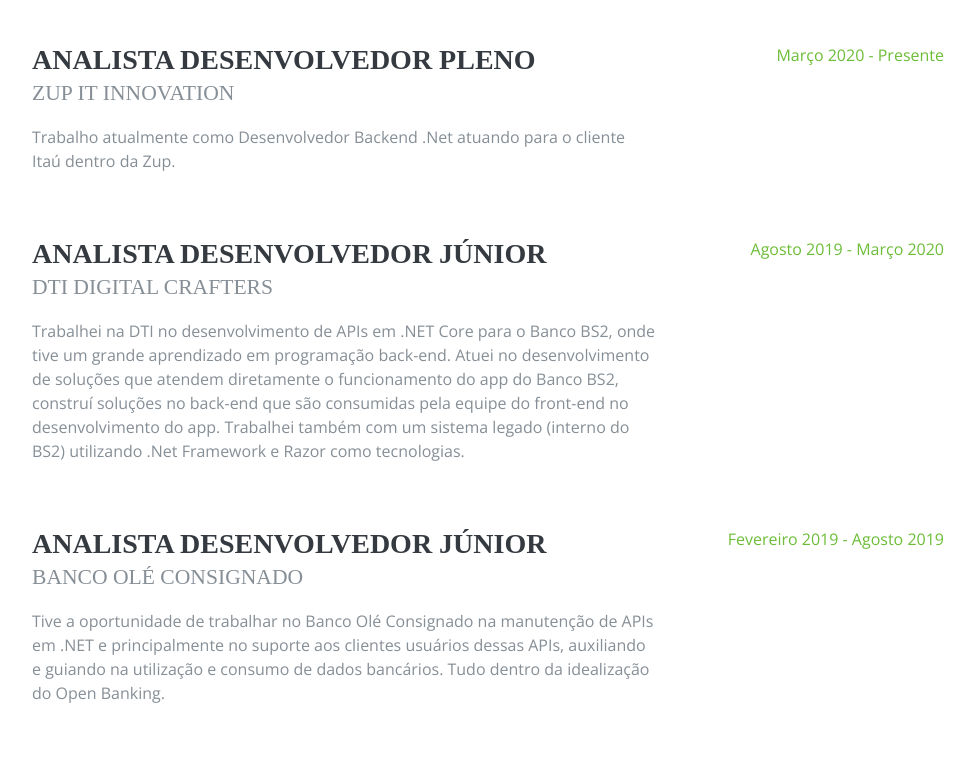
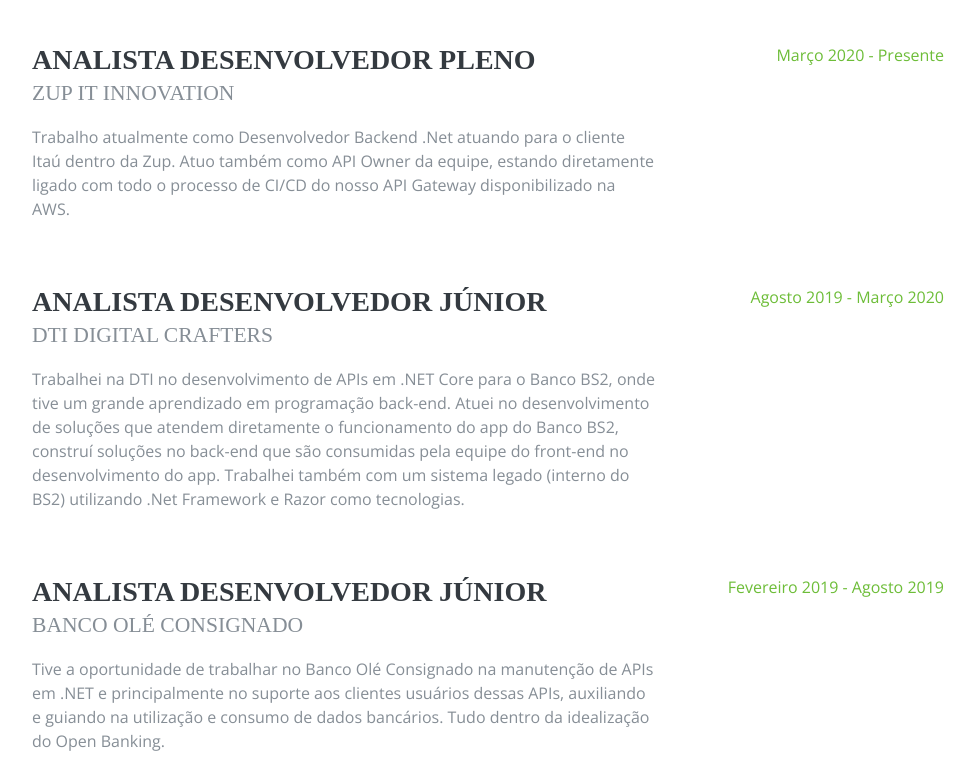
Before and after one commit to douglasjtds/douglasjtds.github.io, a plain HTML site: page index.html in a window 1280 px wide. Shown: the part 920-1686 px from the top of the page, without its empty margins (288-1263 px from the left). Drawn offline with nearby package versions, Linux system fonts and the light colour scheme; a web font is replaced by a local one.

Commit message:
Update index.html

```diff
--- a/index.html
+++ b/index.html
@@ -185,6 +185,8 @@
             <div class="subheading mb-3">Zup IT Innovation</div>
             <p>
               Trabalho atualmente como Desenvolvedor Backend .Net atuando para o cliente Itaú dentro da Zup.
+              Atuo também como API Owner da equipe, estando diretamente ligado com todo o processo de CI/CD do nosso API Gateway
+              disponibilizado na AWS.
             </p>
           </div>
           <div class="resume-date text-md-right">
```
